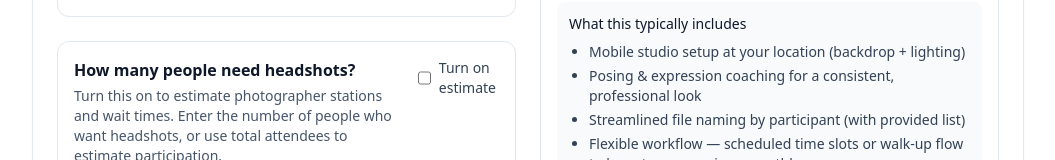
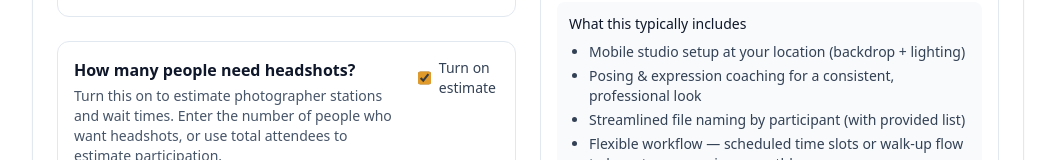
Before and after one commit to headshotpros/conference-headshot-booth-calculator, a Next.js app: page / in a window 1280 px wide. Shown: the part 792-952 px from the top of the page, without its empty margins (112-1167 px from the left). Built offline with nearby package versions, Linux system fonts and the light colour scheme.

Commit message:
Default headshot count estimate to on

```diff
--- a/app/page.tsx
+++ b/app/page.tsx
@@ -117,7 +117,7 @@ export default function Page() {
   const [participationRate, setParticipationRate] = useState(25); // %
 
   // OFF by default
-  const [useParticipationEstimate, setUseParticipationEstimate] = useState(false);
+  const [useParticipationEstimate, setUseParticipationEstimate] = useState(true);
 
   // Pace
   const [pace, setPace] = useState<Pace>("HIGH");
@@ -175,7 +175,7 @@ export default function Page() {
     setParticipationRate(25);
     setAttendees(600);
     setExpectedHeadshots(120);
-    setUseParticipationEstimate(false);
+    setUseParticipationEstimate(true);
     setAutoStations(false);
     setStationsOverride(1);
     setAddEnhancedRetouch(false);
@@ -186,7 +186,7 @@ export default function Page() {
     setExpectedHeadshots(40);
     setAttendees(200);
     setParticipationRate(60);
-    setUseParticipationEstimate(false);
+    setUseParticipationEstimate(true);
     setAutoStations(false);
     setStationsOverride(1);
     setAddEnhancedRetouch(true);
```
